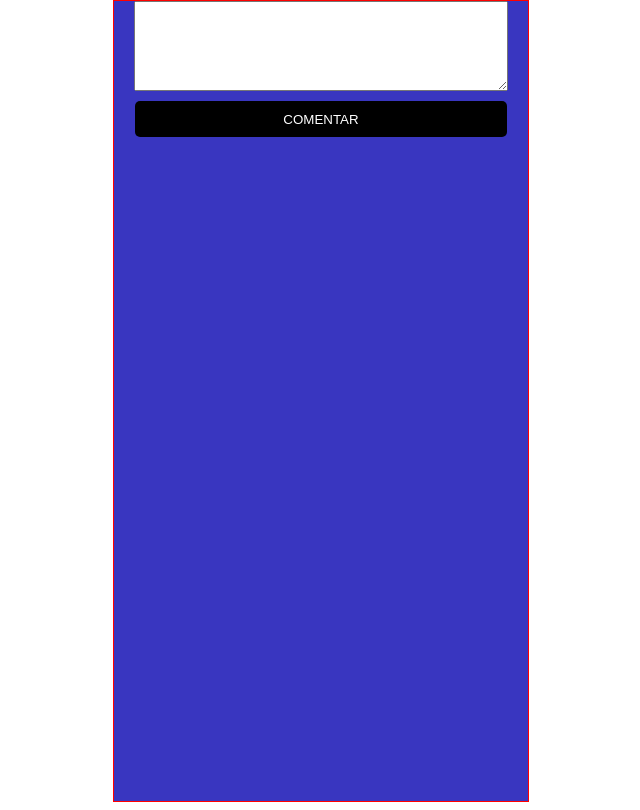
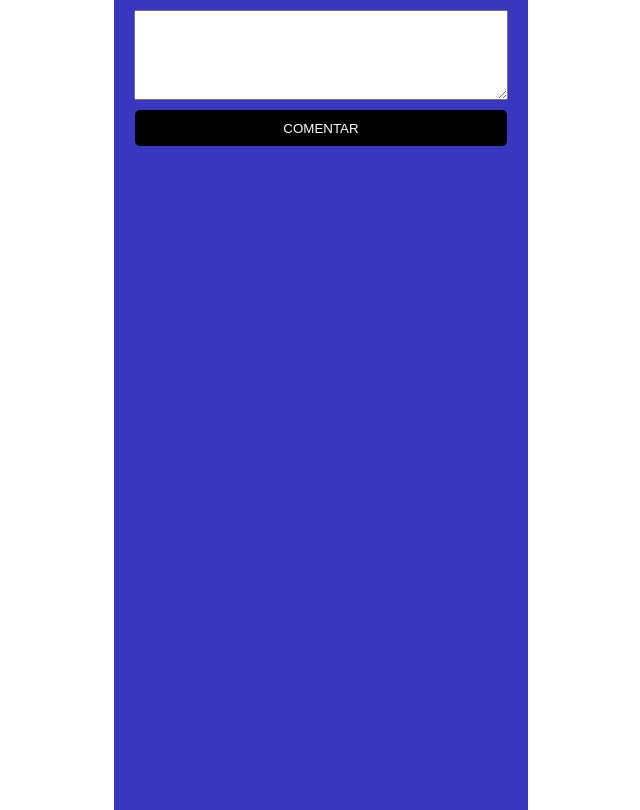
Before and after one commit to walterpaulo/list-comments, a React (Vite) app: page / in a window 1280 px wide. Shown: the whole page, without its empty margins (319-959 px from the left). Built offline with nearby package versions, Linux system fonts and the light colour scheme.

Commit message:
refactor: code

```diff
--- a/src/pages/Comment/style.ts
+++ b/src/pages/Comment/style.ts
@@ -3,10 +3,23 @@ import styled from "styled-components";
 export const Container = styled.div`
 	width: 414px;
 	height: 100vh;
-    border: 1px solid red;
 	display: flex;
 	flex-direction: column;
 	align-items: center;
 	gap: 10px;
 	background-color: var(--bg-color-primary);
+	padding-top: 10px;
+
+	ul{
+		width: 90%;
+		list-style-type: none;
+
+		li{
+				margin-bottom: 10px;
+				background-color: var(--bg-color-secondary);
+				padding: 20px 5%;
+				border-radius: 5px;
+				color: var(--bg-color)
+		}
+	}
 `
```
Lines whose indentation alone changed are shown as unchanged.
